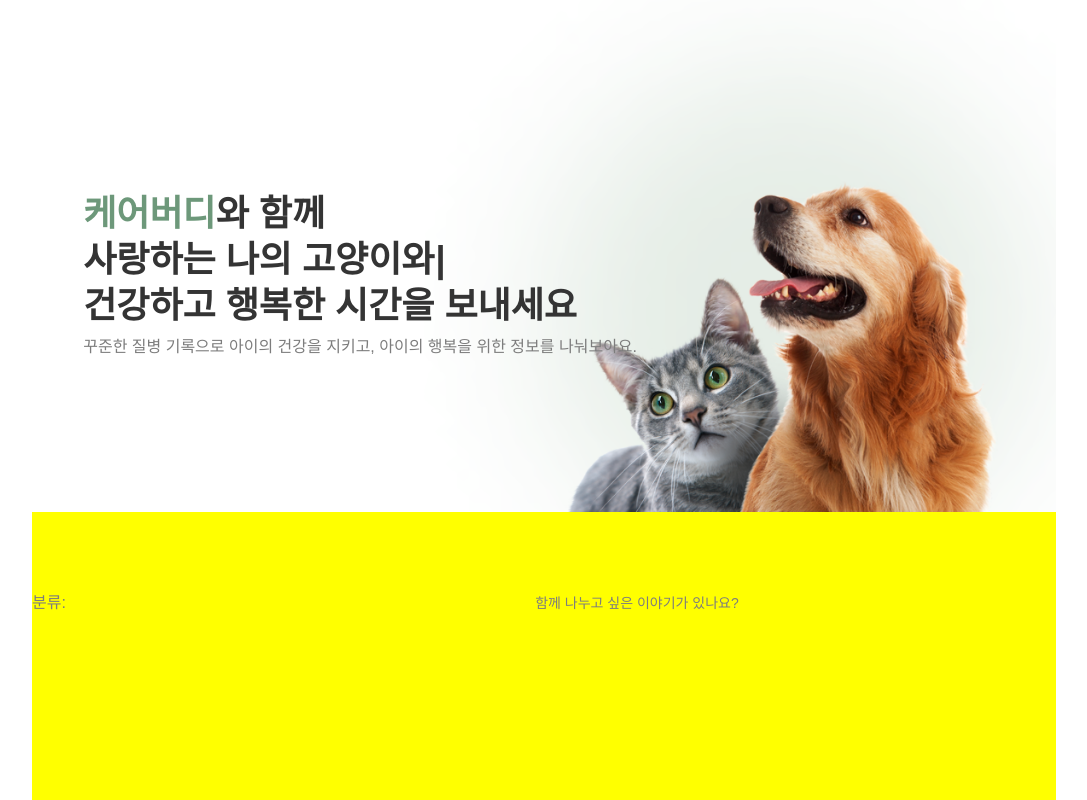
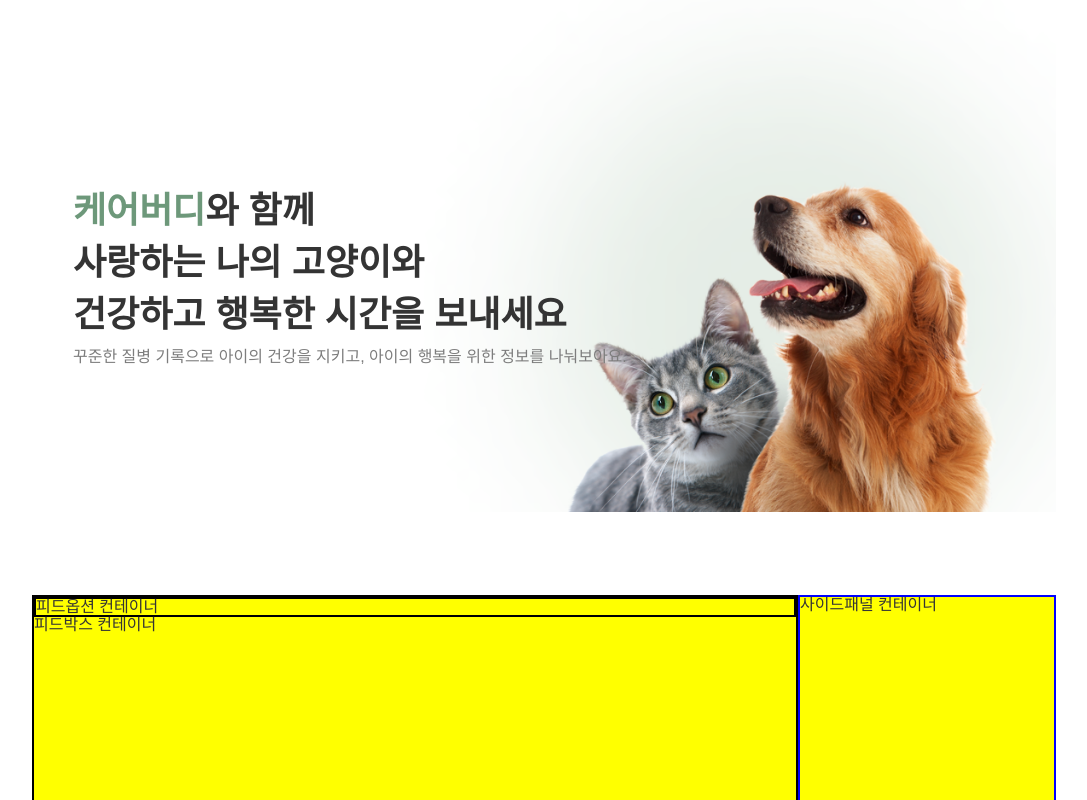
Before and after one commit to petitesize/Carebuddy, a React (Vite) app: page / in a window 1280 px wide. Shown: the top 800 px of the page, without its empty margins (96-1183 px from the left). Built offline with nearby package versions, Linux system fonts and the light colour scheme; the HTML template or start-up script is replaced by a standard one; a web font is replaced by a local one.

Commit message:
Design: home 레이아웃 구역 완성(컴포넌트 제외)

```diff
--- a/src/components/Home/Banner.tsx
+++ b/src/components/Home&Community/Banner.tsx
@@ -10,10 +10,11 @@
       <img src={BannerImg} alt="배너 이미지" />
       <TextContainer>
         <Row>
-          <Text color="var(--color-green-main)">케어버디</Text>
-          <Text>와 함께</Text>
+          <StyledText color="var(--color-green-main)">케어버디</StyledText>
+          <StyledText>와 함께</StyledText>
         </Row>
-        <Text>
+        <Row>
+        <StyledText>
           사랑하는 나의
           <TypeWriterWrapper>
           <Typewriter
@@ -26,17 +27,17 @@
             }}
           />
           </TypeWriterWrapper>
-        </Text>
-        <Text>건강하고 행복한 시간을 보내세요</Text>
-        <Text
+        </StyledText>
+        </Row>
+        <StyledText>건강하고 행복한 시간을 보내세요</StyledText>
+        <StyledText
           color="var(--color-grey-1)"
-          padding="10px 0"
           fontWeight="var(--font-weight-regular)"
           fontSize="var(--font-size-md-1)"
         >
           꾸준한 질병 기록으로 아이의 건강을 지키고, 아이의 행복을 위한 정보를
           나눠보아요.
-        </Text>
+        </StyledText>
       </TextContainer>
     </StyledBanner>
   );
@@ -47,7 +48,6 @@
 type TextProps = {
   fontSize?: string;
   color?: string;
-  padding?: string;
   fontWeight?: string;
 };
 
@@ -70,15 +70,14 @@
 
 const TextContainer = styled.div`
   position: absolute;
-  top: 37%;
-  left: 5%;
+  top: 36%;
+  left: 4%;
 `;
 
-const Text = styled.div<TextProps>`
+const StyledText = styled.div<TextProps>`
   display: flex;
-  align-items: baseline;
   font-size: ${(props) => props.fontSize || "var(--font-size-lg-3)"};
   font-weight: ${(props) => props.fontWeight || "var(--font-weight-extrabold)"};
-  padding: ${(props) => props.padding || "5px 0"};
+  padding: 8px 0;
   color: ${(props) => props && props.color};
 `;
--- /dev/null
+++ b/src/components/Home&Community/SidePanel.tsx
@@ -0,0 +1,42 @@
+import React from 'react';
+import styled from 'styled-components';
+// import Hr from '../baseComponent/Hr';
+
+type SidePanelProps = {
+  groupId?: string;
+  name: string;
+  array: React.ReactNode[];
+};
+
+const SidePanel: React.FC<SidePanelProps> = ({ name, array }) => (
+  <StyledSidePanelContainer>
+    {/* <P>{name}</P>
+    {array.map((component, index ) => (
+      <PanelItem key={index}>
+        {component}
+        {index !== array.length - 1 && <Hr />}
+      </PanelItem>
+    ))} */}
+  </StyledSidePanelContainer>
+);
+
+export default SidePanel;
+
+const StyledSidePanelContainer = styled.div`
+  background-color: red;
+  border-radius: 10px;
+  border: solid 1px var(--color-grey-2);
+  height: auto;
+  width: 100%;
+  padding: 20px;
+  font-size: var(--font-size-md-2);
+  box-sizing: border-box;
+`;
+
+const P = styled.p`
+  font-weight: var(--font-weight-bold);
+`;
+
+const PanelItem = styled.div`
+  cursor: pointer;
+`;
--- a/src/pages/Home/index.tsx
+++ b/src/pages/Home/index.tsx
@@ -1,119 +1,55 @@
 import styled from "styled-components";
-import Banner from "@/components/Home/Banner";
+
+// 컴포넌트
+import Banner from "@/components/Home&Community/Banner";
+import SidePanel from "@/components/Home&Community/SidePanel";
+
+// 이 페이지에서 필요한 컴포넌트
+// FeedBox
 
 const Home: React.FC = () => {
   return (
     <>
-    <TempBackground>
       <Banner />
       <ContentContainer>
-        <FeedContainer>
-          <FeedOption>
-            <Classification>
-              <p>분류:</p>
-              {/* <CommunitySelect
-              width="100px"
-              borderRadius="30px"
-              options={CategoryOptions}
-              onChange={handleCategoryChange}
-            /> */}
-              {/* <CommunitySelect
-              width="120px"
-              borderRadius="30px"
-              options={selectedGroupOptions}
-              onChange={handleSelectedGroup}
-            /> */}
-            </Classification>
-            <WritingButton>
-              <p>함께 나누고 싶은 이야기가 있나요?</p>
-              {/* <WritingModalButton /> */}
-            </WritingButton>
-          </FeedOption>
-          {/* {selectedCategoryValue === ''
-          ? totalPost.map((post) => (
-              <FeedBox
-                postId={post?._id}
-                key={post?._id}
-                title={post?.title}
-                content={post?.content}
-                profile={`${UPLOADED_IMG_URL}${post?.userId?.profileImage[0]}`}
-                nickname={post?.userId?.nickName}
-                uploadedDate={post?.createdAt}
-              />
-            ))
-          : posts.map((post) => (
-              <FeedBox
-                postId={post?._id}
-                key={post?._id}
-                title={post?.title}
-                content={post?.content}
-                profile={`${UPLOADED_IMG_URL}${post?.userId?.profileImage[0]}`}
-                nickname={post?.userId?.nickName}
-                uploadedDate={post?.createdAt}
-              />
-            ))} */}
-        </FeedContainer>
+        <FeedBoxContainer>
+          <FeedOptionContainer>
+            <p>피드옵션 컨테이너</p>
+          </FeedOptionContainer>
+          <p>피드박스 컨테이너</p>
+        </FeedBoxContainer>
         <SidePanelContainer>
-          {/* <SidePanel name="추천 커뮤니티" array={groupArray} /> */}
+        <p>사이드패널 컨테이너</p>
         </SidePanelContainer>
       </ContentContainer>
-      </TempBackground>
     </>
   );
 };
 
 export default Home;
 
-const TempBackground = styled.div`
-width: 100%;
-height: 100%;
-background-color: yellow;
-`
-
 const ContentContainer = styled.div`
+  display: flex;
+  width: 100%;
   margin-top: 80px;
-  display: flex;
-  justify-content: space-between;
-`;
-
-const FeedContainer = styled.div`
-  width: 70%;
-  margin-bottom: 30px;
-`;
-
-const FeedOption = styled.div`
-  display: flex;
-  justify-content: space-between;
-`;
-
-const SidePanelContainer = styled.div`
-  width: 20%;
-`;
-
-const Classification = styled.div`
-  display: flex;
-  justify-content: space-between;
-  align-items: center;
-  width: 265px;
-
-  p {
-    color: var(--color-grey-1);
-    font-size: var(--font-size-md-1);
-  }
+  background-color: yellow;
 
   & > * {
-    padding-right: 2px;
+    margin-bottom: 30px;
   }
 `;
 
-const WritingButton = styled.div`
-  display: flex;
-  justify-content: flex-end;
-  align-items: center;
+const FeedBoxContainer = styled.div`
+  height: 2000px;
+  width: 75%;
+  border: solid 2px black;
+`;
 
-  p {
-    font-size: var(--font-size-ft-1);
-    color: var(--color-grey-1);
-    padding: 0 10px;
-  }
+const FeedOptionContainer = styled.div`
+  border: solid 2px black;
+`
+
+const SidePanelContainer = styled.div`
+  width: 25%;
+  border: solid 2px blue;
 `;
```
Also changed, not shown: src/App.tsx (+2 -8 lines).
